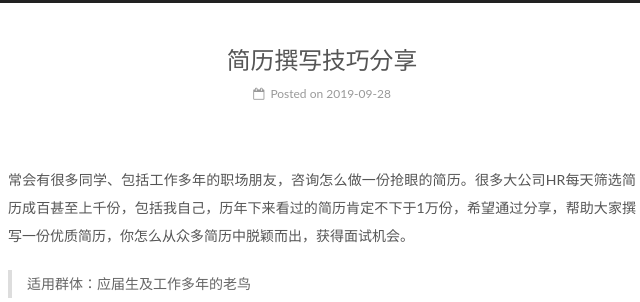
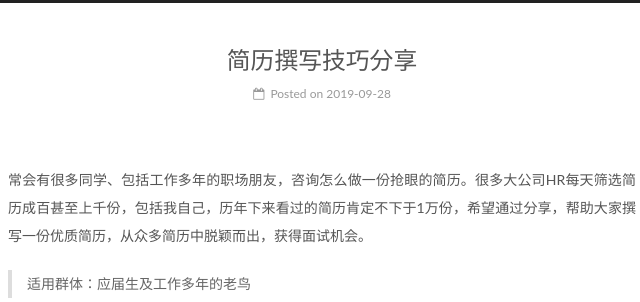
Before and after one commit to diwugu/diwugu.github.io, a plain HTML site: page 2019/09/28/简历撰写技巧分享/index.html in a window 1280 px wide. Shown: the top 302 px of the page, 444-1084 px from the left. Drawn offline with Linux system fonts and the light colour scheme.

Commit message:
Site updated: 2019-09-28 13:21:26

```diff
--- a/2019/09/28/简历撰写技巧分享/index.html
+++ b/2019/09/28/简历撰写技巧分享/index.html
@@ -79,17 +79,17 @@
 
 
 
-<meta name="description" content="常会有很多同学、包括工作多年的职场朋友，咨询怎么做一份抢眼的简历。很多大公司HR每天筛选简历成百甚至上千份，包括我自己，历年下来看过的简历肯定不下于1万份，希望通过分享，帮助大家撰写一份优质简历，你怎么从众多简历中脱颖而出，获得面试机会。  适用群体：应届生及工作多年的老鸟">
+<meta name="description" content="常会有很多同学、包括工作多年的职场朋友，咨询怎么做一份抢眼的简历。很多大公司HR每天筛选简历成百甚至上千份，包括我自己，历年下来看过的简历肯定不下于1万份，希望通过分享，帮助大家撰写一份优质简历，从众多简历中脱颖而出，获得面试机会。  适用群体：应届生及工作多年的老鸟">
 <meta property="og:type" content="article">
 <meta property="og:title" content="简历撰写技巧分享">
 <meta property="og:url" content="http://yoursite.com/2019/09/28/简历撰写技巧分享/index.html">
 <meta property="og:site_name" content="猎头小谷的博客">
-<meta property="og:description" content="常会有很多同学、包括工作多年的职场朋友，咨询怎么做一份抢眼的简历。很多大公司HR每天筛选简历成百甚至上千份，包括我自己，历年下来看过的简历肯定不下于1万份，希望通过分享，帮助大家撰写一份优质简历，你怎么从众多简历中脱颖而出，获得面试机会。  适用群体：应届生及工作多年的老鸟">
+<meta property="og:description" content="常会有很多同学、包括工作多年的职场朋友，咨询怎么做一份抢眼的简历。很多大公司HR每天筛选简历成百甚至上千份，包括我自己，历年下来看过的简历肯定不下于1万份，希望通过分享，帮助大家撰写一份优质简历，从众多简历中脱颖而出，获得面试机会。  适用群体：应届生及工作多年的老鸟">
 <meta property="og:locale" content="en">
-<meta property="og:updated_time" content="2019-09-28T04:52:05.294Z">
+<meta property="og:updated_time" content="2019-09-28T05:20:41.445Z">
 <meta name="twitter:card" content="summary">
 <meta name="twitter:title" content="简历撰写技巧分享">
-<meta name="twitter:description" content="常会有很多同学、包括工作多年的职场朋友，咨询怎么做一份抢眼的简历。很多大公司HR每天筛选简历成百甚至上千份，包括我自己，历年下来看过的简历肯定不下于1万份，希望通过分享，帮助大家撰写一份优质简历，你怎么从众多简历中脱颖而出，获得面试机会。  适用群体：应届生及工作多年的老鸟">
+<meta name="twitter:description" content="常会有很多同学、包括工作多年的职场朋友，咨询怎么做一份抢眼的简历。很多大公司HR每天筛选简历成百甚至上千份，包括我自己，历年下来看过的简历肯定不下于1万份，希望通过分享，帮助大家撰写一份优质简历，从众多简历中脱颖而出，获得面试机会。  适用群体：应届生及工作多年的老鸟">
 
 
 
@@ -299,7 +299,7 @@
 
 
 
-        <p>常会有很多同学、包括工作多年的职场朋友，咨询怎么做一份抢眼的简历。很多大公司HR每天筛选简历成百甚至上千份，包括我自己，历年下来看过的简历肯定不下于1万份，希望通过分享，帮助大家撰写一份优质简历，你怎么从众多简历中脱颖而出，获得面试机会。</p>
+        <p>常会有很多同学、包括工作多年的职场朋友，咨询怎么做一份抢眼的简历。很多大公司HR每天筛选简历成百甚至上千份，包括我自己，历年下来看过的简历肯定不下于1万份，希望通过分享，帮助大家撰写一份优质简历，从众多简历中脱颖而出，获得面试机会。</p>
 <blockquote>
 <p>适用群体：应届生及工作多年的老鸟</p>
 </blockquote>
```
Also changed, not shown: index.html (+1 -1 lines).
